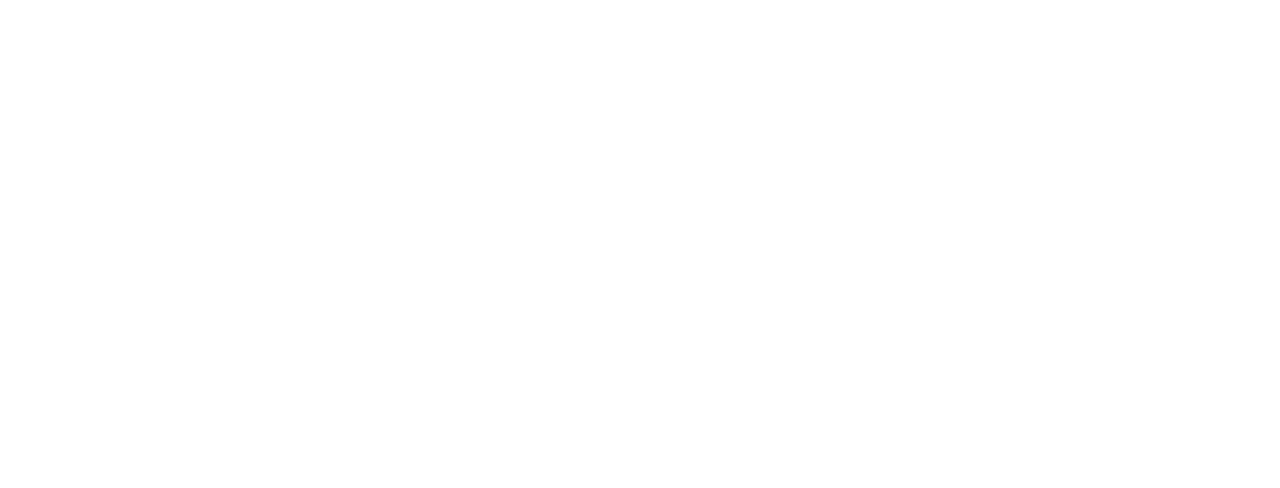
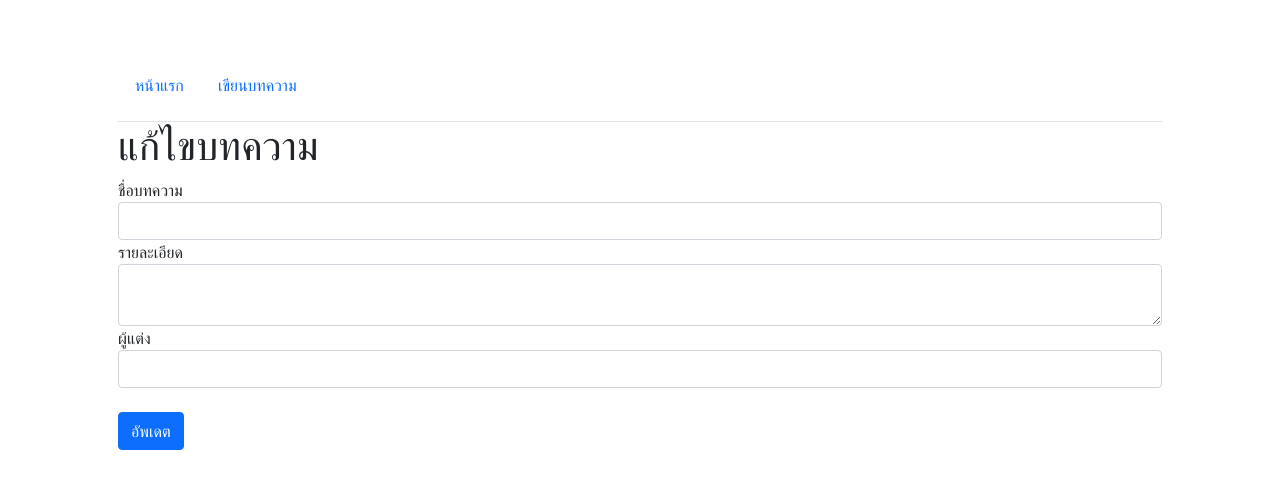
Before and after one commit to Thidtanai/Recap_Knowledge, a React (Create React App) app in the folder Kong/JS_MERN/client/: page /blog/edit/1 in a window 1280 px wide. Shown: the top 488 px of the page. Built offline with nearby package versions, Linux system fonts and the light colour scheme; no server answers.

Commit message:
Update edit blog

```diff
--- a/Kong/JS_MERN/client/src/App.js
+++ b/Kong/JS_MERN/client/src/App.js
@@ -62,7 +62,12 @@
               ผู้เขียน: {blog.author} , เผยแพร่:{" "}
               {new Date(blog.createdAt).toLocaleString()}{" "}
             </p>
-            <button className="btn btn-outline-success">อัพเดตบทความ</button>
+            <Link
+              to={`/blog/edit/${blog.slug}`}
+              className="btn btn-outline-success"
+            >
+              แก้ไขบทความ
+            </Link>
             &nbsp;
             <button
               className="btn btn-outline-danger"
--- a/Kong/JS_MERN/client/src/MyRoute.js
+++ b/Kong/JS_MERN/client/src/MyRoute.js
@@ -2,6 +2,7 @@
 import App from "./App";
 import FormComponent from "./components/FormComponent";
 import SingleComponent from "./components/SingleComponent";
+import EditComponent from "./components/EditComponent";
 
 const MyRoute = () => {
   return (
@@ -10,6 +11,7 @@
         <Route path="/" exact component={App} />
         <Route path="/create" exact component={FormComponent} />
         <Route path="/blog/:slug" exact component={SingleComponent} />
+        <Route path="/blog/edit/:slug" exact component={EditComponent} />
       </Switch>
     </BrowserRouter>
   );
--- /dev/null
+++ b/Kong/JS_MERN/client/src/components/EditComponent.js
@@ -0,0 +1,93 @@
+import { useEffect, useState } from "react";
+import NavbarComponent from "./NavbarComponent";
+import axios from "axios";
+import Swal from "sweetalert2";
+
+const EditComponent = (props) => {
+  const [state, setState] = useState({
+    title: "",
+    content: "",
+    author: "",
+    slug: "",
+  });
+  const { title, content, author, slug } = state;
+
+  const inputValue = (name) => (event) => {
+    setState({ ...state, [name]: event.target.value });
+  };
+  const submitForm = (e) => {
+    e.preventDefault();
+    console.log("API URL:", process.env.REACT_APP_API);
+    axios
+      .put(`${process.env.REACT_APP_API}/blog/${slug}`, {
+        title,
+        content,
+        author,
+      })
+      .then((response) => {
+        Swal.fire({
+          title: "แจ้งเตือน",
+          text: "อัพเดตบทความเรียบร้อย",
+          icon: "success",
+        });
+        const { title, content, author, slug } = response.data;
+        setState({ ...state, title, author, content, slug });
+      })
+      .catch((err) => {
+        alert(err)
+      });
+  };
+
+  const showUpdateForm = () => (
+    <form onSubmit={submitForm}>
+      <div className="form-group">
+        <label>ชื่อบทความ</label>
+        <input
+          type="text"
+          className="form-control"
+          value={title}
+          onChange={inputValue("title")}
+        />
+      </div>
+      <div className="form-group">
+        <label>รายละเอียด</label>
+        <textarea
+          className="form-control"
+          value={content}
+          onChange={inputValue("content")}
+        ></textarea>
+      </div>
+      <div className="form-group">
+        <label>ผู้แต่ง</label>
+        <input
+          type="text"
+          className="form-control"
+          value={author}
+          onChange={inputValue("author")}
+        />
+      </div>
+      <br />
+      <input type="submit" value="อัพเดต" className="btn btn-primary" />
+    </form>
+  );
+  useEffect(() => {
+    axios
+      .get(`${process.env.REACT_APP_API}/blog/${props.match.params.slug}`)
+      .then((response) => {
+        const { title, content, author, slug } = response.data;
+        setState({ ...state, title, content, author, slug });
+      })
+      .catch((err) => alert(err));
+    // eslint-disable-next-line
+  }, []);
+
+  return (
+    <div className="container p-5">
+      <NavbarComponent />
+      <h1>แก้ไขบทความ</h1>
+      {showUpdateForm()}
+    </div>
+  );
+};
+
+export default EditComponent;
```
Also changed, not shown: 2 other files (tests, documents, lock files or other folders).
